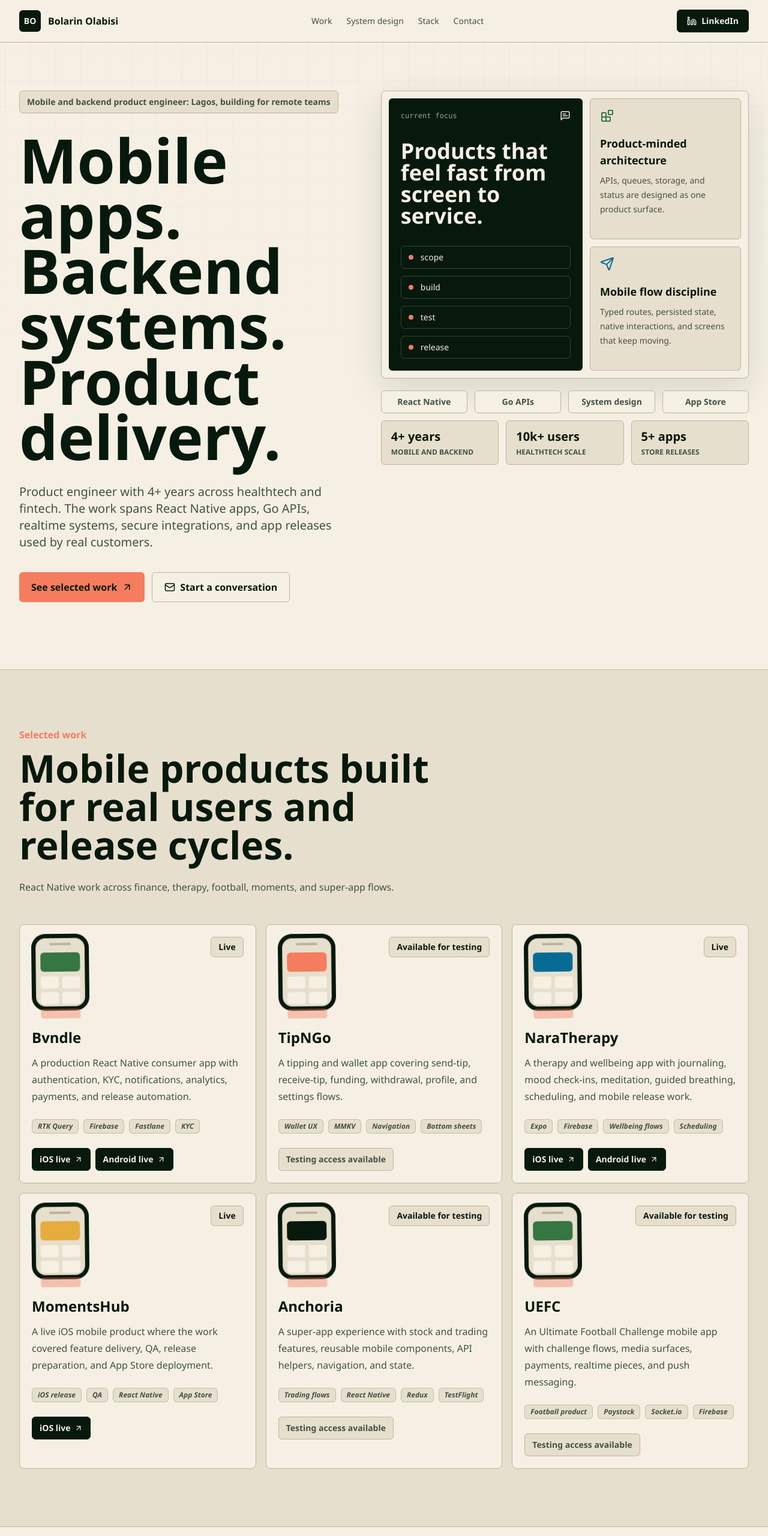
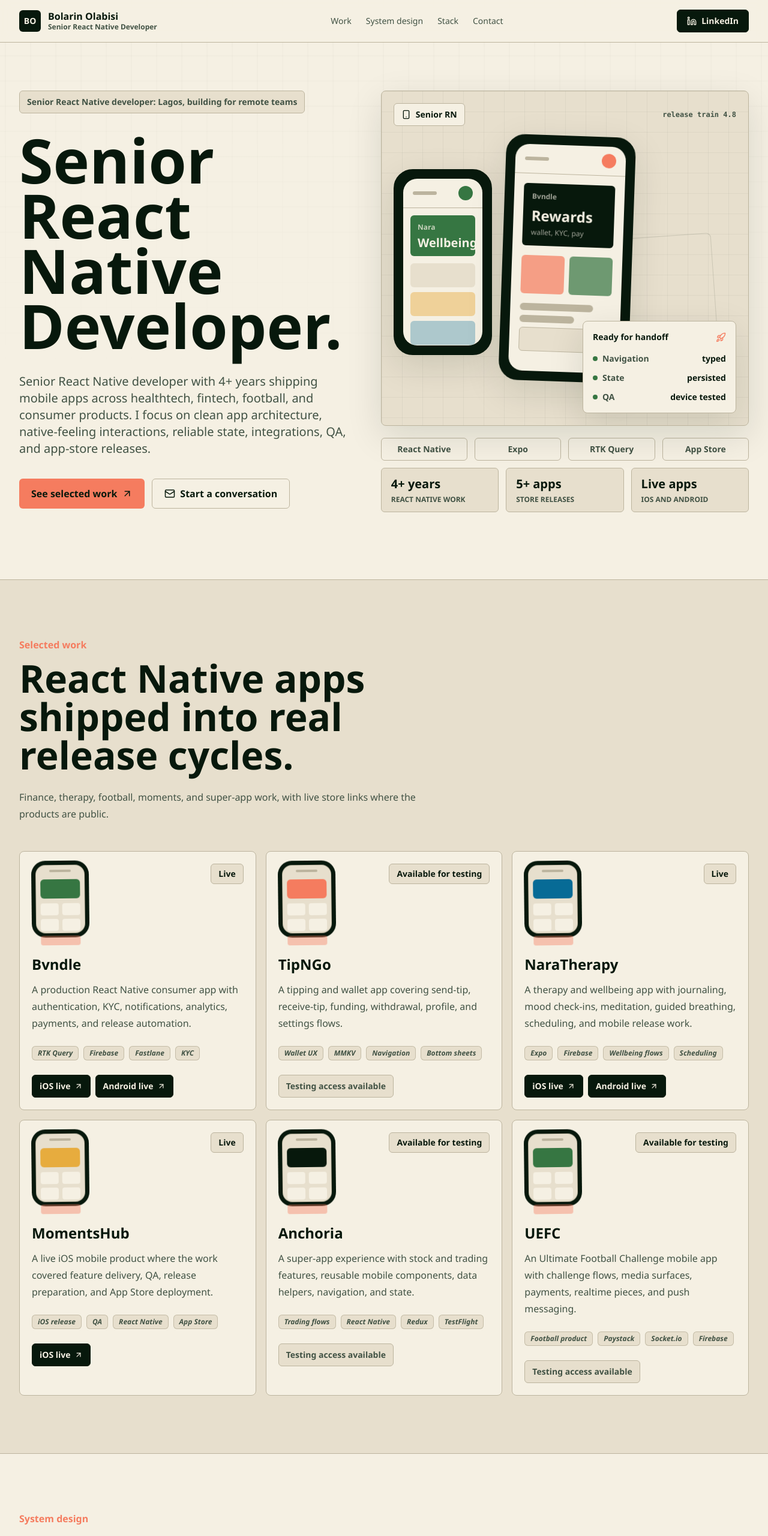
Before and after one commit to mightyFZeus/portfolio-new, a Next.js app: page / in a window 1280 px wide. Shown: the top 2561 px of the page at 60% size. Built offline with nearby package versions, Linux system fonts and the light colour scheme.

Commit message:
Focus portfolio on React Native work

```diff
--- a/src/app/globals.css
+++ b/src/app/globals.css
@@ -101,6 +101,46 @@
   will-change: auto;
 }
 
+.hero-device-stage {
+  background-image:
+    linear-gradient(oklch(var(--ink) / 0.045) 1px, transparent 1px),
+    linear-gradient(90deg, oklch(var(--ink) / 0.045) 1px, transparent 1px);
+  background-size: 34px 34px;
+}
+
+.hero-device-stage::after {
+  position: absolute;
+  right: 9%;
+  bottom: 18%;
+  width: 44%;
+  height: 38%;
+  content: "";
+  border: 1px solid oklch(var(--ink) / 0.12);
+  border-radius: 8px;
+  transform: rotate(-4deg);
+}
+
+.hero-phone {
+  transform-origin: 50% 80%;
+  animation: hero-phone-float 5.2s var(--ease-out-quint) infinite;
+}
+
+.hero-phone-primary {
+  --phone-rotate: 2deg;
+}
+
+.hero-phone-secondary {
+  --phone-rotate: -6deg;
+}
+
+.hero-phone:nth-of-type(1) {
+  animation-delay: 420ms;
+}
+
+.release-card {
+  animation: release-card-rise 760ms var(--ease-out-expo) 260ms both;
+}
+
 .system-map {
   background-image:
     linear-gradient(oklch(var(--paper) / 0.08) 1px, transparent 1px),
@@ -190,6 +230,29 @@
   }
 }
 
+@keyframes hero-phone-float {
+  0%,
+  100% {
+    transform: translateY(0) rotate(var(--phone-rotate, 0deg));
+  }
+
+  50% {
+    transform: translateY(-8px) rotate(var(--phone-rotate, 0deg));
+  }
+}
+
+@keyframes release-card-rise {
+  from {
+    opacity: 0;
+    transform: translateY(16px);
+  }
+
+  to {
+    opacity: 1;
+    transform: translateY(0);
+  }
+}
+
 @keyframes phone-breathe {
   0%,
   100% {
--- a/src/app/layout.tsx
+++ b/src/app/layout.tsx
@@ -3,9 +3,9 @@
 import "./globals.css";
 
 export const metadata: Metadata = {
-  title: "Bolarin Olabisi | Product Engineer",
+  title: "Bolarin Olabisi | Senior React Native Developer",
   description:
-    "Portfolio of Bolarin Olabisi, a product engineer building mobile apps, Go services, and backend systems.",
+    "Portfolio of Bolarin Olabisi, a senior React Native developer shipping mobile apps across healthtech, fintech, and consumer products.",
 };
 
 export const viewport: Viewport = {
--- a/src/app/page.tsx
+++ b/src/app/page.tsx
@@ -1,14 +1,11 @@
 import {
   ArrowUpRight,
-  Blocks,
   DatabaseZap,
   Download,
   FileText,
   Linkedin,
   Mail,
-  MessageSquareText,
   Rocket,
-  Send,
   Smartphone,
   Workflow,
 } from "lucide-react";
@@ -38,7 +35,10 @@
       <nav className="mx-auto flex max-w-7xl items-center justify-between px-4 py-4 sm:px-6 lg:px-8">
         <a href="#top" className="flex items-center gap-3 font-black text-ink">
           <span className="grid h-9 w-9 place-items-center rounded-md bg-ink text-sm text-paper">{profile.initials}</span>
-          <span>{profile.name}</span>
+          <span className="leading-tight">
+            {profile.name}
+            <span className="block text-xs font-semibold text-muted">{profile.role}</span>
+          </span>
         </a>
         <div className="hidden items-center gap-6 text-sm text-muted md:flex">
           <a className="transition hover:text-ink" href="#work">
@@ -71,7 +71,7 @@
     <section id="top" className="relative mx-auto grid max-w-7xl gap-12 px-4 pb-20 pt-14 sm:px-6 lg:grid-cols-[0.95fr_1.05fr] lg:px-8 lg:pb-28 lg:pt-20">
       <div className="reveal">
         <p className="max-w-max rounded-md border border-line bg-paper-deep px-3 py-2 text-sm font-semibold text-muted">
-          Mobile and backend product engineer: {profile.location}
+          Senior React Native developer: {profile.location}
         </p>
         <h1 className="mt-8 max-w-4xl text-[clamp(3rem,8vw,7.8rem)] font-black leading-[0.9] text-ink">
           {profile.headline}
@@ -100,41 +100,48 @@
 }
 
 function HeroArtifact() {
+  const releaseItems = [
+    ["Navigation", "typed"],
+    ["State", "persisted"],
+    ["QA", "device tested"],
+  ];
+
   return (
     <div className="reveal-delay relative">
-      <div className="rounded-lg border border-line bg-paper p-3 shadow-artifact">
-        <div className="grid gap-3 md:grid-cols-[1fr_0.78fr]">
-          <div className="rounded-md bg-ink p-5 text-paper">
+      <div className="hero-device-stage relative overflow-hidden rounded-lg border border-line bg-paper-deep p-4 shadow-artifact sm:p-5">
+        <div className="relative z-10 flex items-center justify-between gap-4">
+          <span className="inline-flex items-center gap-2 rounded-md border border-line bg-paper px-3 py-2 text-sm font-black text-ink">
+            <Smartphone size={16} />
+            Senior RN
+          </span>
+          <span className="font-mono text-xs font-semibold text-muted">release train 4.8</span>
+        </div>
+
+        <div className="relative z-10 mt-6 min-h-[430px] sm:min-h-[455px]">
+          <HeroPhone variant="secondary" />
+          <HeroPhone variant="primary" />
+
+          <div className="release-card absolute bottom-0 left-0 right-0 z-20 rounded-lg border border-line bg-paper p-4 shadow-artifact sm:left-auto sm:right-0 sm:w-64">
             <div className="flex items-center justify-between">
-              <p className="font-mono text-xs text-paper/65">current focus</p>
-              <MessageSquareText size={18} />
+              <p className="text-sm font-black text-ink">Ready for handoff</p>
+              <Rocket size={17} className="text-coral" />
             </div>
-            <p className="mt-8 text-4xl font-black leading-none">Products that feel fast from screen to service.</p>
-            <div className="mt-8 space-y-3">
-              {["scope", "build", "test", "release"].map((step) => (
-                <div key={step} className="flex items-center gap-3 rounded-md border border-paper/20 px-3 py-2 text-sm">
-                  <span className="h-2 w-2 rounded-full bg-coral" />
-                  {step}
+            <div className="mt-4 space-y-3">
+              {releaseItems.map(([label, value]) => (
+                <div key={label} className="flex items-center justify-between gap-3 text-sm">
+                  <span className="flex items-center gap-2 font-semibold text-muted">
+                    <span className="h-2 w-2 rounded-full bg-moss" />
+                    {label}
+                  </span>
+                  <span className="font-black text-ink">{value}</span>
                 </div>
               ))}
-            </div>
-          </div>
-          <div className="grid gap-3">
-            <div className="rounded-md border border-line bg-paper-deep p-4">
-              <Blocks className="text-moss" />
-              <p className="mt-5 text-lg font-black">Product-minded architecture</p>
-              <p className="mt-2 text-sm leading-6 text-muted">APIs, queues, storage, and status are designed as one product surface.</p>
-            </div>
-            <div className="rounded-md border border-line bg-paper-deep p-4">
-              <Send className="text-blue" />
-              <p className="mt-5 text-lg font-black">Mobile flow discipline</p>
-              <p className="mt-2 text-sm leading-6 text-muted">Typed routes, persisted state, native interactions, and screens that keep moving.</p>
             </div>
           </div>
         </div>
       </div>
       <div className="mt-5 grid grid-cols-2 gap-3 text-sm text-muted sm:grid-cols-4">
-        {["React Native", "Go APIs", "System design", "App Store"].map((item) => (
+        {["React Native", "Expo", "RTK Query", "App Store"].map((item) => (
           <span key={item} className="rounded-md border border-line bg-paper px-3 py-2 text-center font-semibold">
             {item}
           </span>
@@ -142,15 +149,67 @@
       </div>
       <div className="mt-3 grid gap-3 sm:grid-cols-3">
         {[
-          ["4+ years", "mobile and backend"],
-          ["10k+ users", "healthtech scale"],
+          ["4+ years", "React Native work"],
           ["5+ apps", "store releases"],
+          ["Live apps", "iOS and Android"],
         ].map(([value, label]) => (
           <div key={value} className="rounded-md border border-line bg-paper-deep px-4 py-3">
             <p className="text-xl font-black text-ink">{value}</p>
             <p className="mt-1 text-xs font-semibold uppercase tracking-normal text-muted">{label}</p>
           </div>
         ))}
+      </div>
+    </div>
+  );
+}
+
+function HeroPhone({ variant }: { variant: "primary" | "secondary" }) {
+  const isPrimary = variant === "primary";
+
+  return (
+    <div
+      className={`hero-phone ${
+        isPrimary
+          ? "hero-phone-primary relative z-10 mx-auto h-[370px] w-[194px] sm:h-[410px] sm:w-[216px]"
+          : "hero-phone-secondary absolute left-0 top-12 hidden h-[310px] w-[164px] sm:block"
+      } rounded-[2rem] border-[8px] border-ink bg-ink p-2 shadow-artifact`}
+    >
+      <div className="h-full overflow-hidden rounded-[1.45rem] bg-paper">
+        <div className="flex items-center justify-between border-b border-line px-4 py-3">
+          <span className="h-1.5 w-10 rounded-full bg-line" />
+          <span className={`h-6 w-6 rounded-full ${isPrimary ? "bg-coral" : "bg-moss"}`} />
+        </div>
+
+        {isPrimary ? (
+          <div className="p-4">
+            <div className="overflow-hidden rounded-md bg-ink p-3.5 text-paper">
+              <p className="text-xs font-semibold text-paper/65">Bvndle</p>
+              <p className="mt-3 text-2xl font-black leading-none">Rewards</p>
+              <p className="mt-2 text-xs text-paper/65">wallet, KYC, pay</p>
+            </div>
+            <div className="mt-4 grid grid-cols-2 gap-2">
+              <span className="h-16 rounded-md bg-coral/70" />
+              <span className="h-16 rounded-md bg-moss/70" />
+            </div>
+            <div className="mt-4 space-y-2">
+              <span className="block h-3 w-4/5 rounded-full bg-line" />
+              <span className="block h-3 w-3/5 rounded-full bg-line" />
+              <span className="block h-10 rounded-md border border-line bg-paper-deep" />
+            </div>
+          </div>
+        ) : (
+          <div className="p-3">
+            <div className="rounded-md bg-moss p-3 text-paper">
+              <p className="text-xs font-semibold text-paper/75">Nara</p>
+              <p className="mt-2 text-xl font-black leading-none">Wellbeing</p>
+            </div>
+            <div className="mt-3 space-y-2">
+              <span className="block h-10 rounded-md bg-paper-deep" />
+              <span className="block h-10 rounded-md bg-gold/45" />
+              <span className="block h-10 rounded-md bg-blue/30" />
+            </div>
+          </div>
+        )}
       </div>
     </div>
   );
@@ -163,10 +222,10 @@
         <div className="max-w-3xl" data-reveal="up">
           <p className="font-semibold text-coral">Selected work</p>
           <h2 className="mt-3 text-[clamp(2.2rem,5vw,4.8rem)] font-black leading-none text-ink">
-            Mobile products built for real users and release cycles.
+            React Native apps shipped into real release cycles.
           </h2>
           <p className="mt-6 max-w-2xl leading-7 text-muted">
-            React Native work across finance, therapy, football, moments, and super-app flows.
+            Finance, therapy, football, moments, and super-app work, with live store links where the products are public.
           </p>
         </div>
 
@@ -323,7 +382,7 @@
           <div data-reveal="left">
             <p className="font-semibold text-coral">How I work</p>
             <h2 className="mt-3 text-[clamp(2.1rem,4.5vw,4.2rem)] font-black leading-none">
-              I like the hard middle of mobile and backend work.
+              Senior mobile work is architecture, feel, and follow-through.
             </h2>
           </div>
           <div className="divide-y divide-paper/20 border-y border-paper/20">
@@ -356,16 +415,23 @@
           <div data-reveal="left">
             <p className="font-semibold text-coral">Working stack</p>
             <h2 className="mt-3 text-[clamp(2.1rem,4vw,4rem)] font-black leading-none text-ink">
-              Mobile, backend, and integration tools.
+              React Native first, with the release tools around it.
             </h2>
           </div>
-          <div className="grid gap-4 sm:grid-cols-2">
-            {stackGroups.map((group) => (
-              <div key={group.title} className="rounded-lg border border-line bg-paper-deep p-5" data-reveal="up">
-                <h3 className="text-xl font-black text-ink">{group.title}</h3>
+          <div className="grid gap-4 sm:grid-cols-2 xl:grid-cols-[1.25fr_0.9fr_0.9fr]">
+            {stackGroups.map((group, index) => (
+              <div
+                key={group.title}
+                className={`rounded-lg border border-line bg-paper-deep p-5 ${index === 0 ? "sm:col-span-2 xl:col-span-1 xl:bg-ink xl:text-paper" : ""}`}
+                data-reveal="up"
+              >
+                <h3 className={`text-xl font-black ${index === 0 ? "text-ink xl:text-paper" : "text-ink"}`}>{group.title}</h3>
                 <div className="mt-5 flex flex-wrap gap-2">
                   {group.items.map((item) => (
-                    <span key={item} className="rounded-md bg-paper px-3 py-1.5 text-sm font-semibold text-muted shadow-inset">
+                    <span
+                      key={item}
+                      className={`rounded-md px-3 py-1.5 text-sm font-semibold shadow-inset ${index === 0 ? "bg-paper text-muted xl:bg-paper/10 xl:text-paper/75" : "bg-paper text-muted"}`}
+                    >
                       {item}
                     </span>
                   ))}
@@ -384,9 +450,9 @@
     <footer id="contact" className="border-t border-line bg-coral py-14 text-ink" data-reveal="up">
       <div className="mx-auto flex max-w-7xl flex-col gap-8 px-4 sm:px-6 lg:flex-row lg:items-end lg:justify-between lg:px-8">
         <div>
-          <p className="font-semibold">Available for serious product work.</p>
+          <p className="font-semibold">Available for senior React Native work.</p>
           <h2 className="mt-3 max-w-3xl text-[clamp(2.2rem,5vw,5.6rem)] font-black leading-none">
-            Bring me the mobile or backend build.
+            Bring me the mobile app build.
           </h2>
         </div>
         <div className="flex flex-col gap-3 sm:flex-row lg:pb-2">
--- a/src/data/portfolio.ts
+++ b/src/data/portfolio.ts
@@ -2,15 +2,15 @@
   name: "Bolarin Olabisi",
   initials: "BO",
   handle: "bolarinolabisi",
-  role: "Product Engineer",
+  role: "Senior React Native Developer",
   location: "Lagos, building for remote teams",
   github: "https://github.com/mightyFZeus",
   linkedin: "https://linkedin.com/in/bolarinolabisi",
   email: "bolarinolabisi36@gmail.com",
   cv: "/bolarin-olabisi-cv.pdf",
-  headline: "Mobile apps. Backend systems. Product delivery.",
+  headline: "Senior React Native Developer.",
   intro:
-    "Product engineer with 4+ years across healthtech and fintech. The work spans React Native apps, Go APIs, realtime systems, secure integrations, and app releases used by real customers.",
+    "Senior React Native developer with 4+ years shipping mobile apps across healthtech, fintech, football, and consumer products. I focus on clean app architecture, native-feeling interactions, reliable state, integrations, QA, and app-store releases.",
 };
 
 export const mobileProjects = [
@@ -56,7 +56,7 @@
     title: "Anchoria",
     status: "Available for testing",
     summary:
-      "A super-app experience with stock and trading features, reusable mobile components, API helpers, navigation, and state.",
+      "A super-app experience with stock and trading features, reusable mobile components, data helpers, navigation, and state.",
     focus: ["Trading flows", "React Native", "Redux", "TestFlight"],
     links: [],
   },
@@ -91,38 +91,38 @@
 
 export const strengths = [
   {
-    title: "Product architecture",
-    body: "Service boundaries, request flows, data models, queues, and product states mapped early enough to guide implementation.",
+    title: "React Native architecture",
+    body: "Feature structure, typed navigation, reusable primitives, persisted state, and app flows that stay maintainable as the product grows.",
   },
   {
-    title: "Realtime and async UX",
-    body: "Queues, streaming responses, WebSockets, retry states, and status surfaces that prevent users from sitting in mystery.",
+    title: "Native-feeling product UX",
+    body: "Bottom sheets, gestures, loading states, empty states, forms, and transitions tuned so the app feels deliberate on real devices.",
   },
   {
-    title: "Mobile product systems",
-    body: "React Native flows with typed navigation, persisted state, native-feeling controls, and shared primitives that do not fight the team.",
+    title: "State and data flow",
+    body: "RTK Query, Redux, Firebase, MMKV, sockets, retries, and sync states shaped into screens users can actually trust.",
   },
   {
-    title: "Backend edges",
-    body: "Go APIs, auth, webhooks, storage, database models, and the small security details that make prototypes feel serious.",
+    title: "Release ownership",
+    body: "TestFlight, Play Store testing, App Store submission, Fastlane, QA loops, crash follow-up, and the details between build and launch.",
   },
   {
-    title: "Live app delivery",
-    body: "Store releases, TestFlight/internal testing, QA loops, analytics, payment setup, and the release details that turn builds into products.",
+    title: "Integration polish",
+    body: "Payments, maps, auth, push messaging, media uploads, analytics, and realtime features wired with clear failure states.",
   },
 ] as const;
 
 export const stackGroups = [
   {
-    title: "Mobile",
+    title: "React Native",
     items: ["React Native", "Expo", "React Navigation", "MMKV", "Reanimated", "Native modules", "App Store", "Play Store"],
   },
   {
-    title: "Backend",
-    items: ["Go", "REST APIs", "JWT", "Firebase Auth", "PostgreSQL", "Firestore", "Redis", "WebSockets"],
+    title: "Mobile delivery",
+    items: ["TypeScript", "Redux Toolkit", "RTK Query", "Firebase", "Fastlane", "TestFlight", "QA", "Release builds"],
   },
   {
     title: "Integrations",
-    items: ["Stripe", "Paystack", "Google Calendar", "Google Maps", "Cloudinary", "Socket.io", "Push messaging", "Payment gateways"],
+    items: ["Stripe", "Paystack", "Google Maps", "Cloudinary", "Socket.io", "Push messaging", "Analytics", "Payment gateways"],
   },
 ] as const;
```
Also changed, not shown: 1 other file (tests, documents, lock files or other folders).
